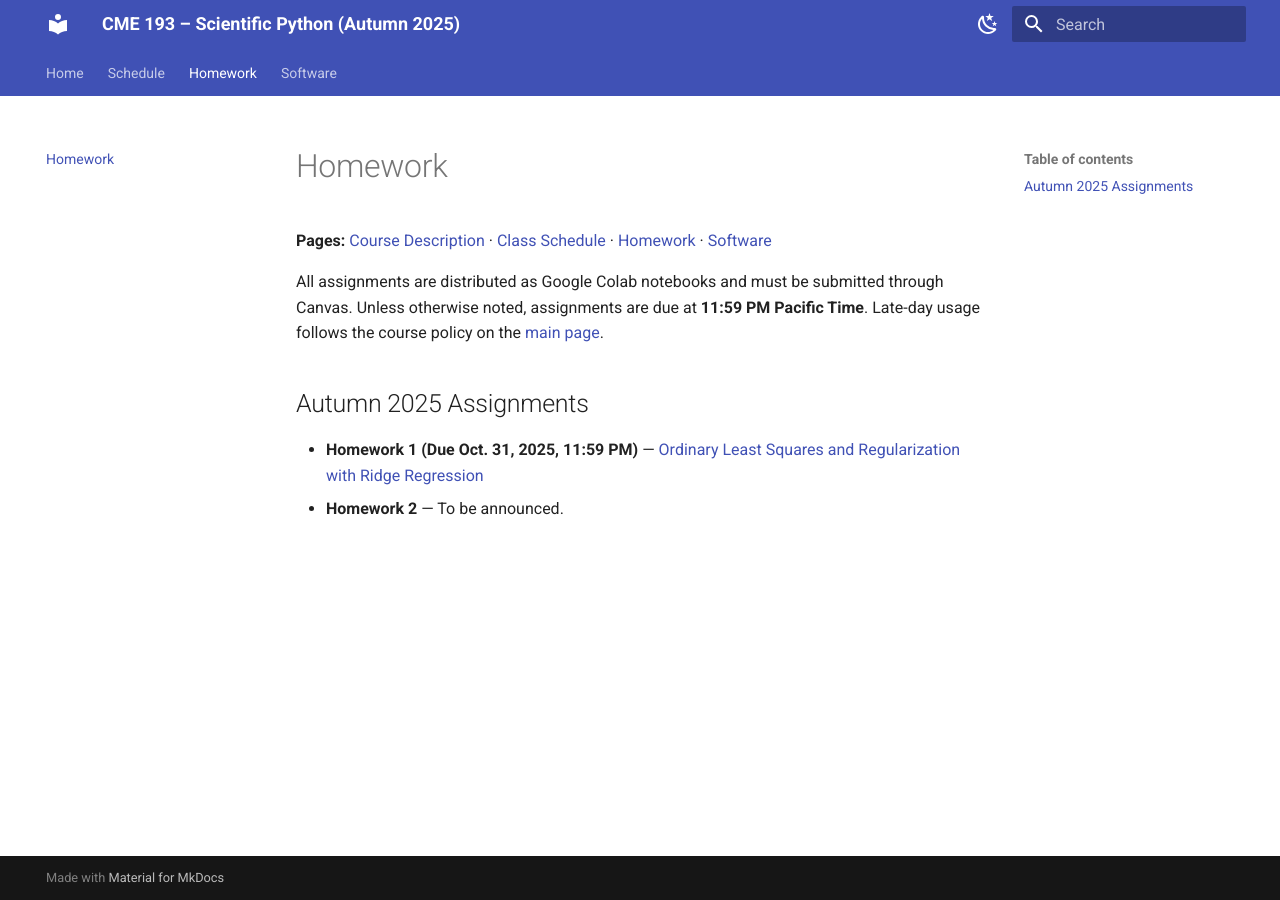
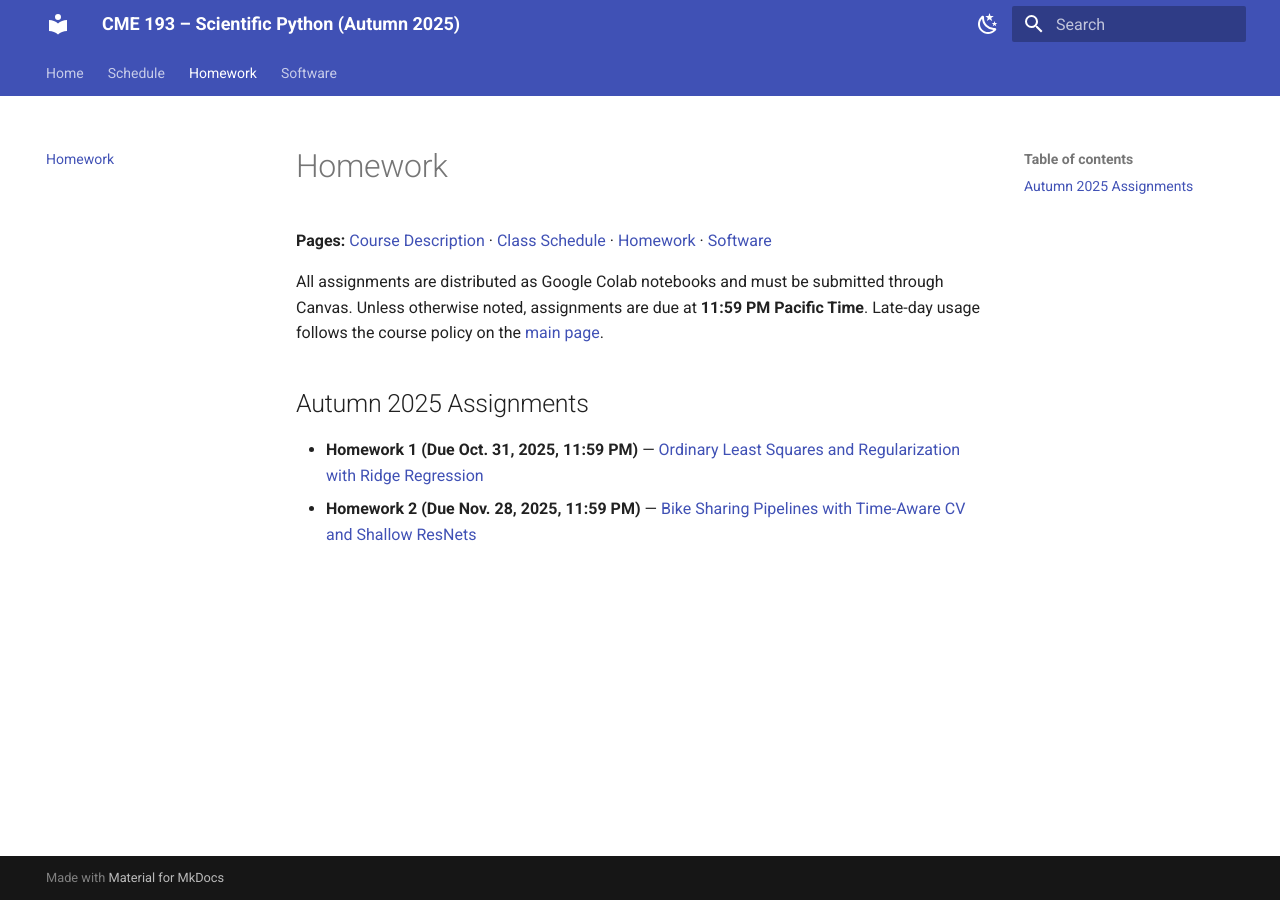
Before and after one commit to TianyuDu/CME193-Autumn-2025, an MkDocs documentation site: the page built from docs/homework.md, in a window 1280 px wide. Built offline with MkDocs 1.6.1 and Material for MkDocs 9.7.7, drawn with Linux system fonts in a browser that asks for light colours.

Commit message:
Update homework details for Autumn 2025: added Homework 2 with due date and link to the new assignment on Bike Sharing Pipelines. Also, created the corresponding Jupyter notebook for the assignment, outlining the tasks and grading rubric.

```diff
--- a/docs/homework.md
+++ b/docs/homework.md
@@ -6,4 +6,4 @@ All assignments are distributed as Google Colab notebooks and must be submitted
 
 ## Autumn 2025 Assignments
 - **Homework 1 (Due Oct. 31, 2025, 11:59 PM)** — [Ordinary Least Squares and Regularization with Ridge Regression](https://github.com/TianyuDu/CME193-Autumn-2025/blob/main/homeworks/CME193_HW1_OLS.ipynb)
-- **Homework 2** — To be announced.
+- **Homework 2 (Due Nov. 28, 2025, 11:59 PM)** — [Bike Sharing Pipelines with Time-Aware CV and Shallow ResNets](https://github.com/TianyuDu/CME193-Autumn-2025/blob/main/homeworks/CME193_HW2_Sklearn_and_PyTorch.ipynb)
```
Also changed, not shown: 1 other file.
